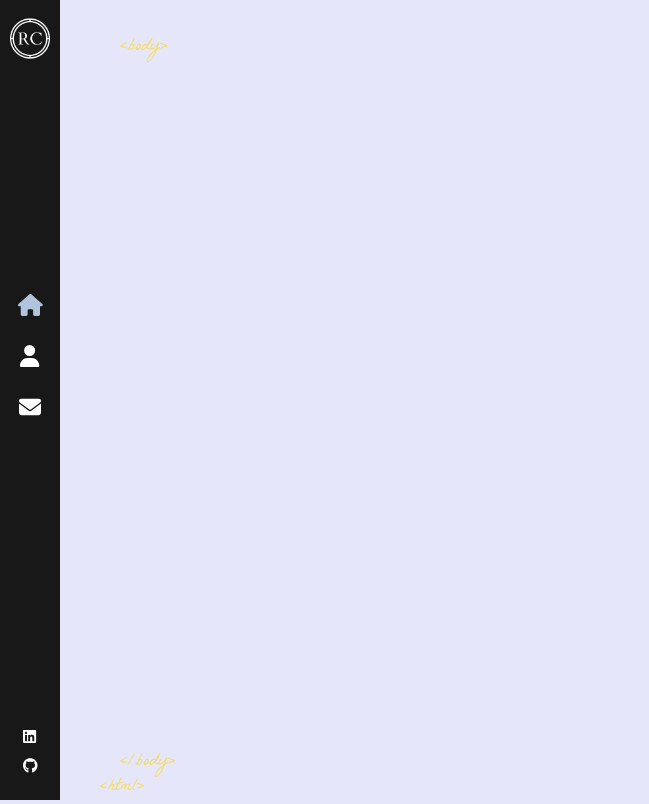
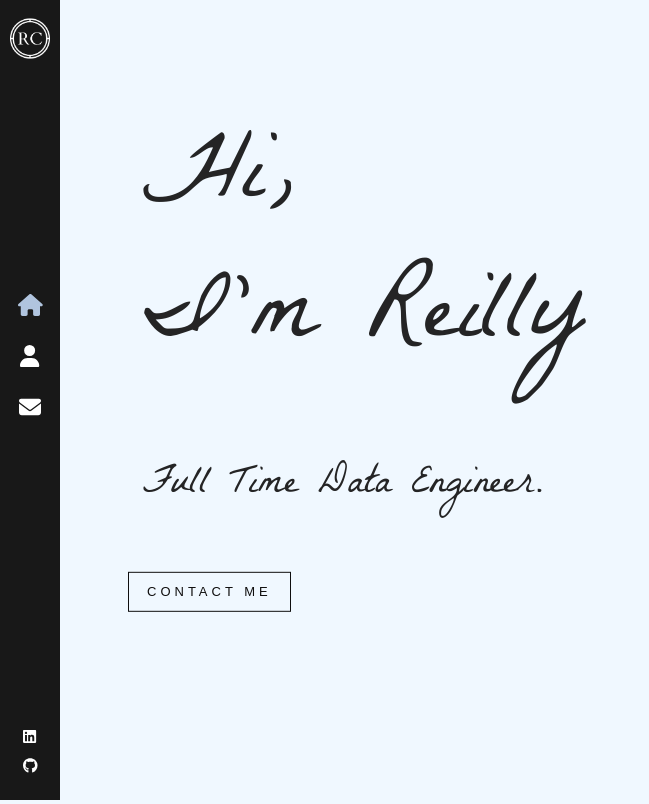
Before and after one commit to reillycatrambone/portfolio, a React (Create React App) app: page / in a window 1280 px wide. Shown: the whole page, without its empty margins (0-649 px from the left). Built offline with nearby package versions, Linux system fonts and the light colour scheme.

Commit message:
Added material to home page

```diff
--- a/src/App.js
+++ b/src/App.js
@@ -1,14 +1,16 @@
-import logo from './logo.svg';
 import './App.scss';
 import { Routes, Route } from 'react-router-dom';
 import Layout from './components/Layout';
+import Home from './components/Home';
 
 
 function App() {
   return (
     <>
     <Routes>
-      <Route path= "/" element= {<Layout />} />
+      <Route path= "/" element= {<Layout />}>
+      <Route index element= {<Home />} />
+      </Route>
     </Routes>
     </>
   )
--- /dev/null
+++ b/src/components/Home/index.js
@@ -0,0 +1,19 @@
+import { Link } from 'react-router-dom';
+import './index.scss';
+
+const Home = () => {
+    return (
+        <div className="container home-page">
+            <div className="text-zone">
+                <h1>Hi, <br /> I'm  Reilly
+                <br />
+                </h1>
+                <h2>Full Time Data Engineer.</h2>
+                <Link to="/contact" className='flat-button'>CONTACT ME</Link>
+            </div>
+
+        </div>
+    );
+}
+
+export default Home
--- /dev/null
+++ b/src/components/Home/index.scss
@@ -0,0 +1,50 @@
+.home-page {
+    .text-zone {
+        position:absolute;
+        left:10%;
+        top: 40%;
+        transform: translateY(-50%);
+        width: 40%;
+        max-height: 90%;
+
+    }
+
+    h1 {
+        color: rgb(15, 14, 14);
+        font-size: 100px;
+        margin: 1;
+        font-family: 'La Belle Aurore';
+        font-weight: 400;
+        position: relative;
+        left: 15px;
+        opacity: 0.9;
+        animation:fadeIn 1s 1s backwards;
+    }
+
+    h2 {
+        color: rgb(15, 14, 14);
+        font-size: 40px;
+        margin: 1;
+        font-family: 'La Belle Aurore';
+        font-weight: 400;
+        position: relative;
+        left: 15px;
+        opacity: 0.9;
+        animation:fadeIn 1s 1.5s backwards;
+    }
+
+    .flat-button {
+        color: rgb(15, 14, 14);
+        font-size: 13px;
+        font-weight: 400;
+        letter-spacing: 4px;
+        font-family: sans-serif;
+        text-decoration: none;
+        padding: 10px 18px;
+        border: 1px solid;
+        margin-top: 25px;
+        float: left;
+        animation:fadeIn 1s 1.5s backwards;
+        white-space: norap;
+    }
+}
--- a/src/components/Layout/index.js
+++ b/src/components/Layout/index.js
@@ -6,22 +6,7 @@
     <div className="App">
         <Sidebar />
         <div className='page'>
-            <span className='tags top-tags'>
-                &lt;body&gt;
-            </span>
-
             <Outlet/>
-
-            <span className='tags bottom-tags'>
-                &lt;/body&gt;
-            <br />
-            <span className= 'bottom-tag-html'>
-                &lt;html&gt;
-            </span>
-
-            </span>
-
-
         </div>
     </div>
     )
--- a/src/components/Layout/index.scss
+++ b/src/components/Layout/index.scss
@@ -22,3 +22,18 @@
 .bottom-tag-html {
     margin-left: -20px;
 }
+
+.container {
+    width: 100%;
+    will-change: contents;
+    height: 90%;
+    min-height: 566px;
+    position: absolute;
+    opacity: 0;
+    top: 5%;
+    margin: 0 auto;
+    z-index: 1;
+    transform-style: preserve-3d;
+    animation: fadeIn 1s forwards;
+    animation-delay: 1s;
+}
--- a/src/index.css
+++ b/src/index.css
@@ -6,7 +6,7 @@
   margin: 0;
   font: 300 11px/1.4 'Helvetica Neue', 'sans-serif';
   color: #444;
-  background: #E6E6FA;
+  background: #F0F8FF;
   overflow: hidden;
   display: block;
   -webkit-font-smoothing: antialiased;
```
Also changed, not shown: src/assets/images/bigr.png (added).
